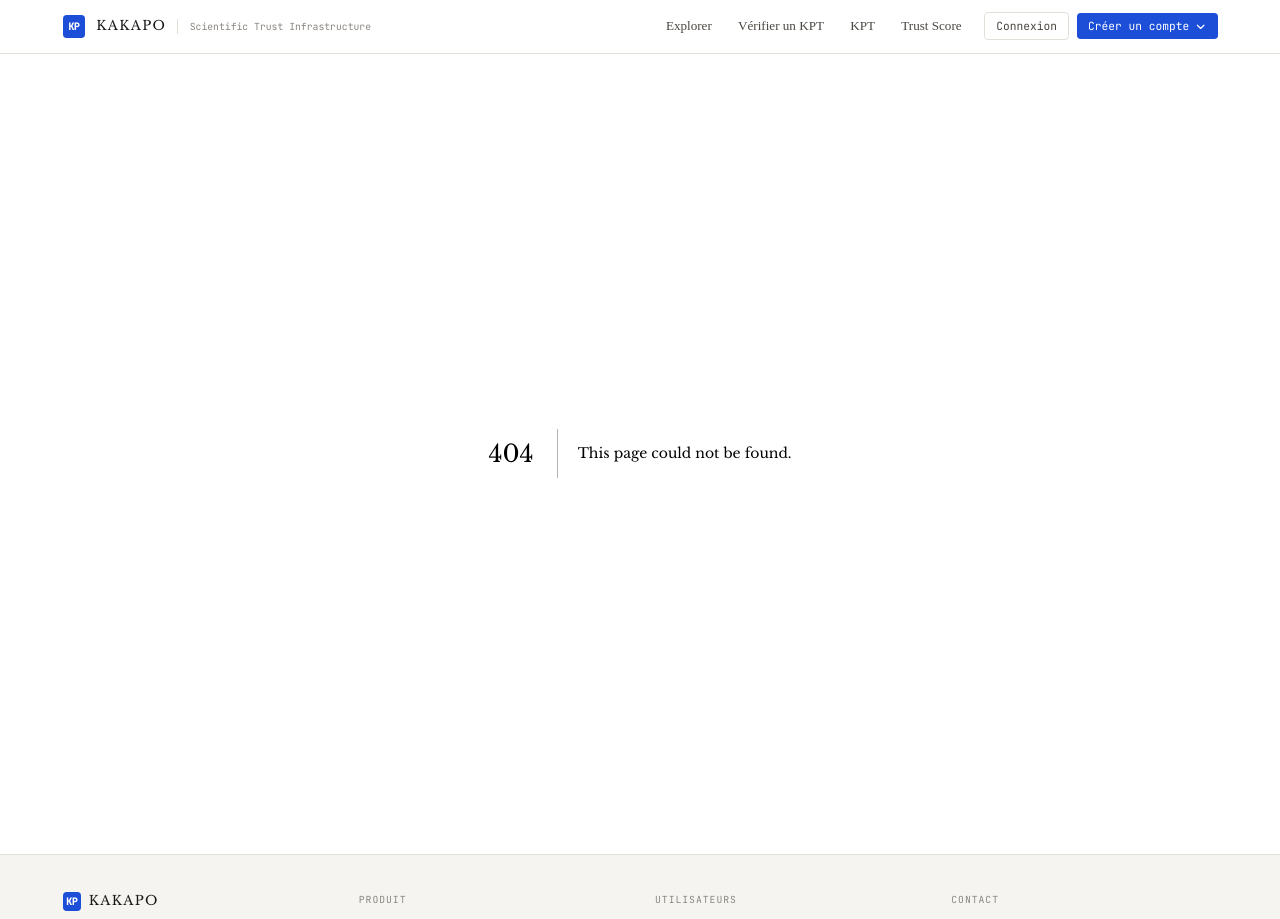
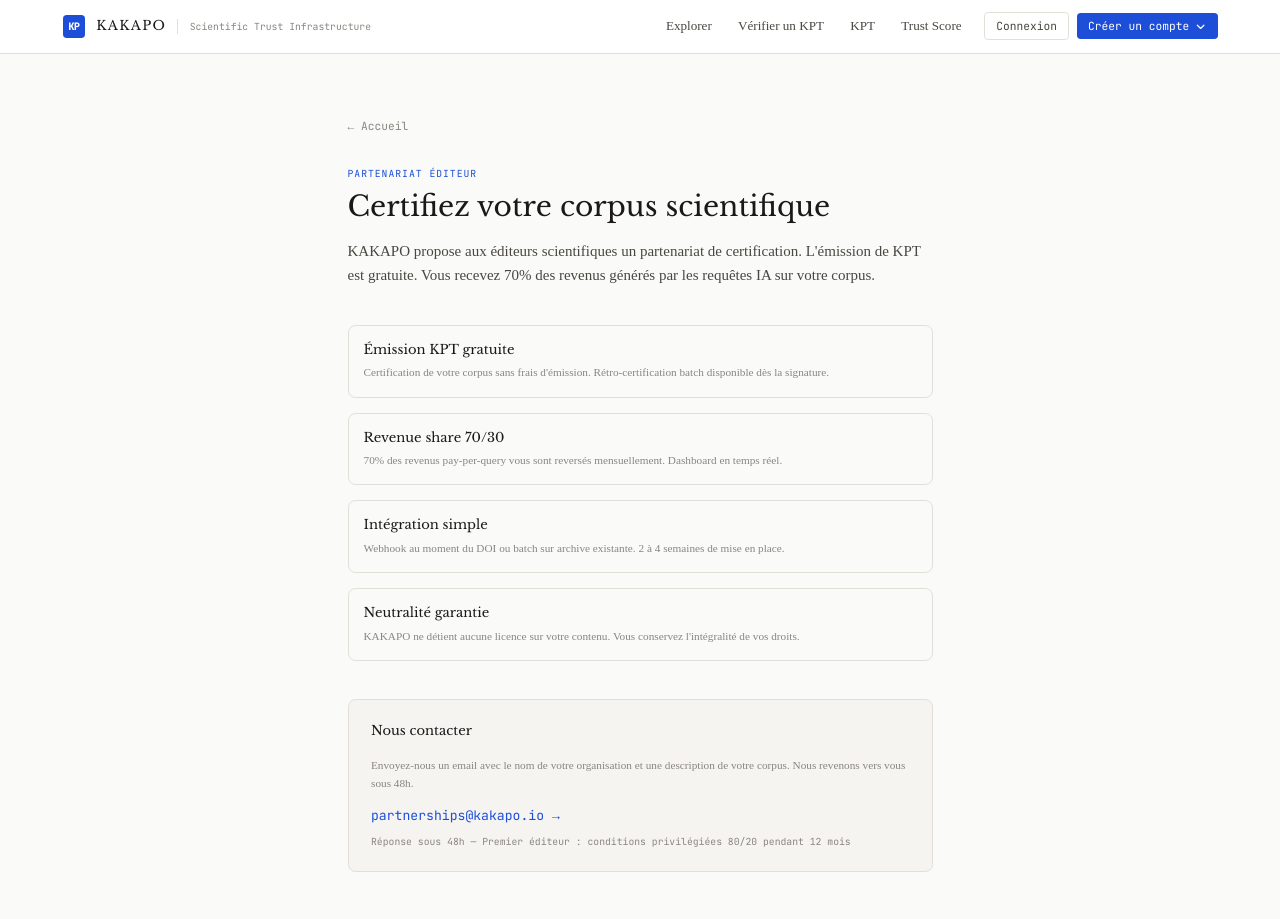
Before and after one commit to kkpo-adil/kakapo-front, a Next.js app: page /contact in a window 1280 px wide. Before the commit this address had no page. Shown: the top 919 px of the page. Built offline with nearby package versions, Linux system fonts and the light colour scheme.

Commit message:
feat: contact page editeur + header link

```diff
--- /dev/null
+++ b/src/app/contact/page.tsx
@@ -0,0 +1,42 @@
+import Link from "next/link";
+
+export default function ContactPage() {
+  return (
+    <div className="max-w-2xl mx-auto px-6 py-16">
+      <Link href="/" className="text-xs font-mono text-text-muted hover:text-accent no-underline">← Accueil</Link>
+      <div className="mt-8 mb-2 text-2xs font-mono text-accent uppercase tracking-widest">Partenariat éditeur</div>
+      <h1 className="text-3xl font-display text-text-primary mb-4 leading-tight">Certifiez votre corpus scientifique</h1>
+      <p className="text-base text-text-secondary leading-relaxed mb-10">
+        KAKAPO propose aux éditeurs scientifiques un partenariat de certification. L'émission de KPT est gratuite. Vous recevez 70% des revenus générés par les requêtes IA sur votre corpus.
+      </p>
+
+      <div className="grid grid-cols-1 gap-4 mb-10">
+        {[
+          { title: "Émission KPT gratuite", desc: "Certification de votre corpus sans frais d'émission. Rétro-certification batch disponible dès la signature." },
+          { title: "Revenue share 70/30", desc: "70% des revenus pay-per-query vous sont reversés mensuellement. Dashboard en temps réel." },
+          { title: "Intégration simple", desc: "Webhook au moment du DOI ou batch sur archive existante. 2 à 4 semaines de mise en place." },
+          { title: "Neutralité garantie", desc: "KAKAPO ne détient aucune licence sur votre contenu. Vous conservez l'intégralité de vos droits." },
+        ].map(({ title, desc }) => (
+          <div key={title} className="border border-border rounded-lg p-4">
+            <h3 className="text-sm font-display text-text-primary mb-1">{title}</h3>
+            <p className="text-xs text-text-muted leading-relaxed">{desc}</p>
+          </div>
+        ))}
+      </div>
+
+      <div className="bg-surface-3 border border-border rounded-lg p-6 space-y-4">
+        <p className="text-sm font-display text-text-primary">Nous contacter</p>
+        <p className="text-xs text-text-muted leading-relaxed">
+          Envoyez-nous un email avec le nom de votre organisation et une description de votre corpus. Nous revenons vers vous sous 48h.
+        </p>
+        <div className="space-y-2">
+          <a href="mailto:partnerships@kakapo.io"
+            className="flex items-center gap-2 text-sm font-mono text-accent hover:text-accent-hover no-underline">
+            partnerships@kakapo.io →
+          </a>
+          <p className="text-2xs text-text-muted font-mono">Réponse sous 48h — Premier éditeur : conditions privilégiées 80/20 pendant 12 mois</p>
+        </div>
+      </div>
+    </div>
+  );
+}
--- a/src/components/layout/Header.tsx
+++ b/src/components/layout/Header.tsx
@@ -123,7 +123,7 @@
                         </div>
                       </a>
 
-                      <a href="mailto:partnerships@kakapo.io"
+                      <Link href="/contact"
                         className="flex items-start gap-3 p-3 rounded-md hover:bg-surface-3 no-underline transition-colors group"
                         onClick={() => setDropdownOpen(false)}>
                         <div className="w-7 h-7 rounded bg-trust-high/10 flex items-center justify-center flex-shrink-0 mt-0.5">
@@ -131,9 +131,9 @@
                         </div>
                         <div>
                           <p className="text-xs font-medium text-text-primary group-hover:text-accent transition-colors">Éditeur</p>
-                          <p className="text-2xs text-text-muted mt-0.5 leading-relaxed">Partenariat corpus — nous contacter</p>
+                          <p className="text-2xs text-text-muted mt-0.5 leading-relaxed">Partenariat corpus — conditions & contact</p>
                         </div>
-                      </a>
+                      </Link>
 
                       <Link href="/api-access"
                         className="flex items-start gap-3 p-3 rounded-md hover:bg-surface-3 no-underline transition-colors group"
```
